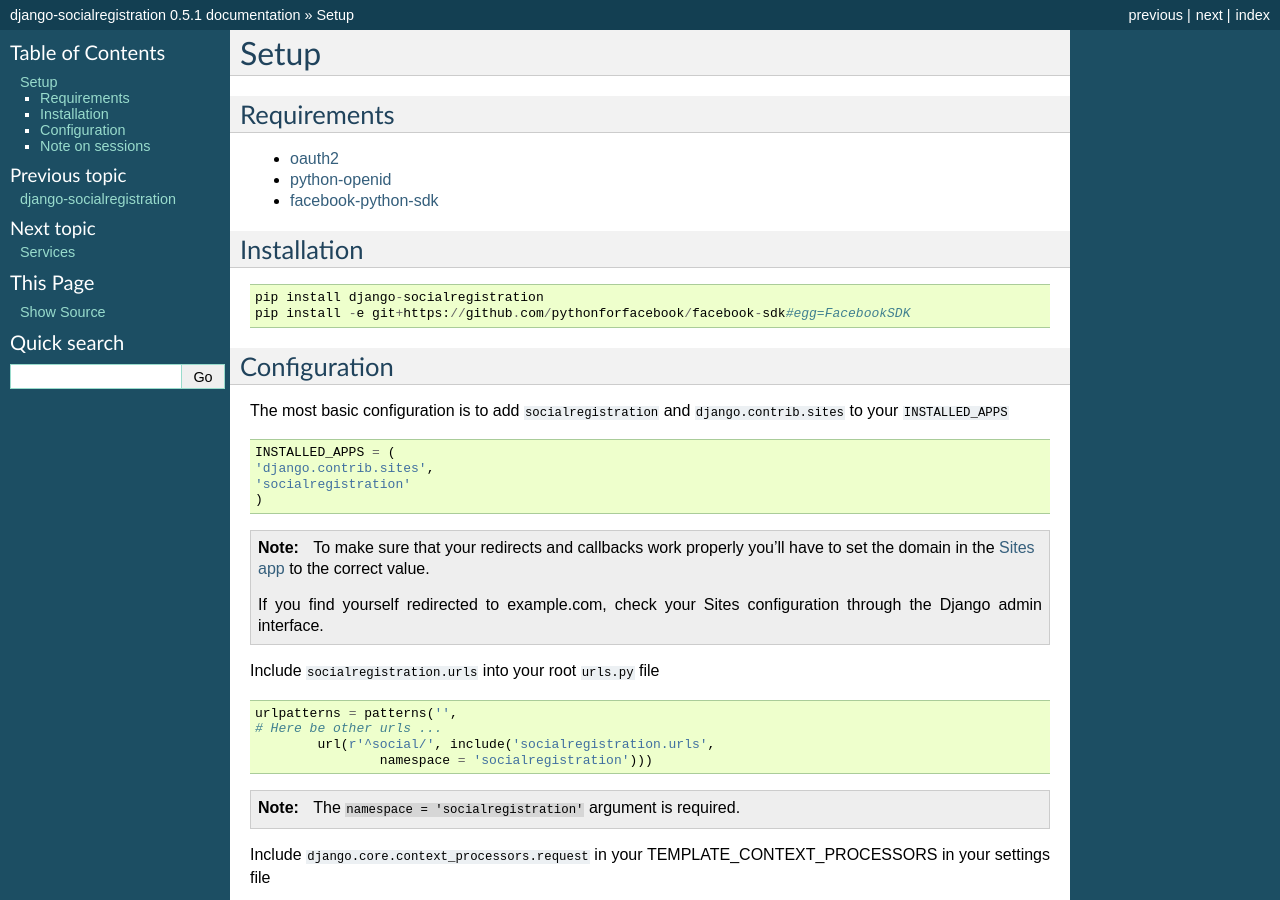
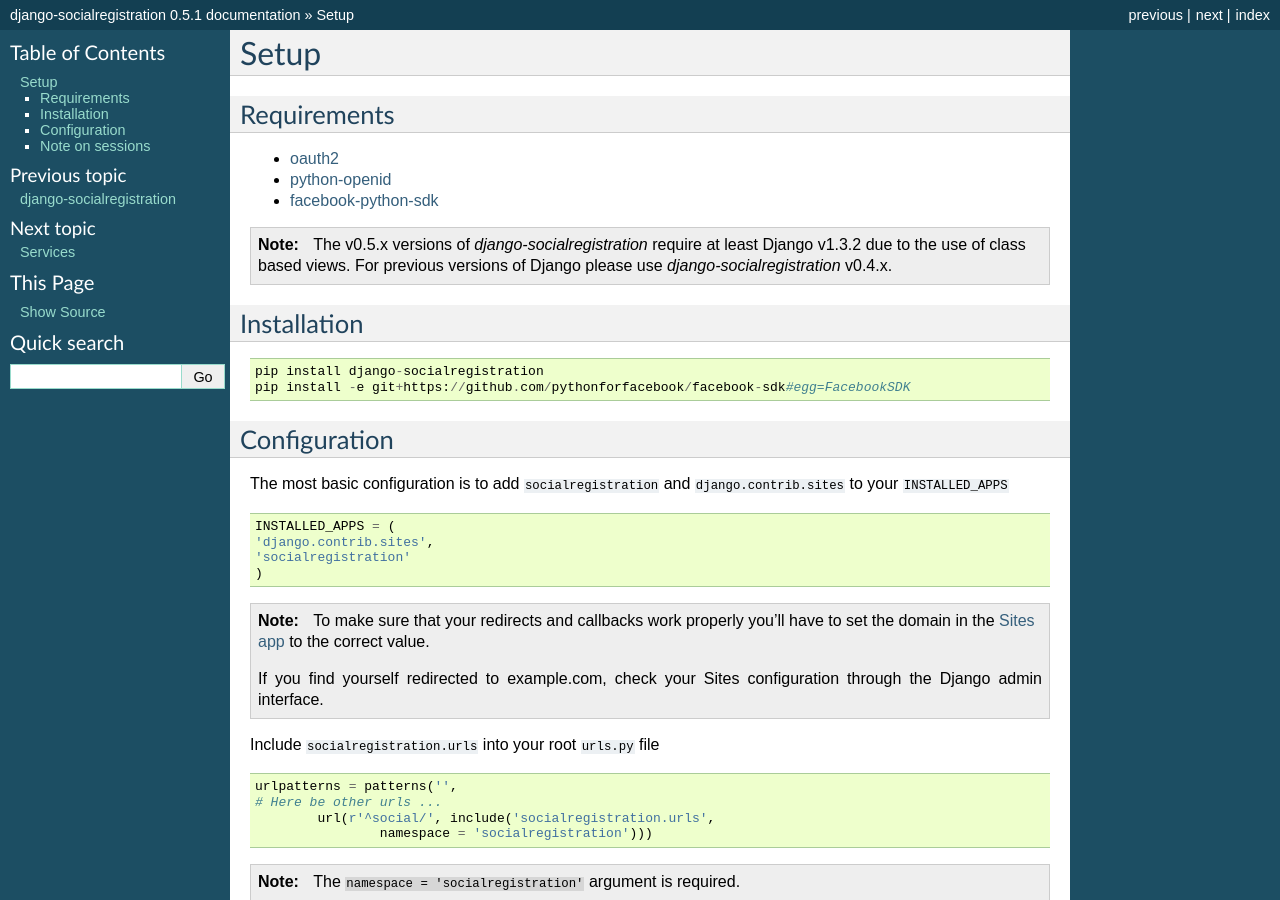
Before and after one commit to flashingpumpkin/django-socialregistration, a Sphinx documentation site: the page built from docs/installation.rst, in a window 1280 px wide and 900 px high. Built offline with Sphinx 7.4.7, drawn with Linux system fonts in a browser that asks for light colours.

Commit message:
Fixed #157 and #145

```diff
--- a/docs/installation.rst
+++ b/docs/installation.rst
@@ -7,6 +7,12 @@
 -  `oauth2 <http://pypi.python.org/pypi/oauth2/>`_
 -  `python-openid <http://pypi.python.org/pypi/python-openid>`_
 -  `facebook-python-sdk <https://github.com/facebook/python-sdk>`_
+
+.. note::
+
+   The v0.5.x versions of `django-socialregistration` require at least
+   Django v1.3.2 due to the use of class based views. For previous
+   versions of Django please use `django-socialregistration` v0.4.x.
 
 Installation
 ============
```
